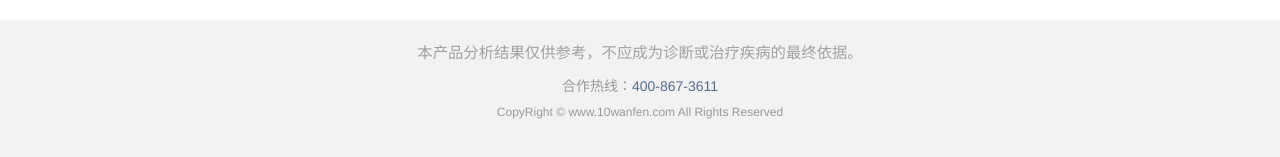
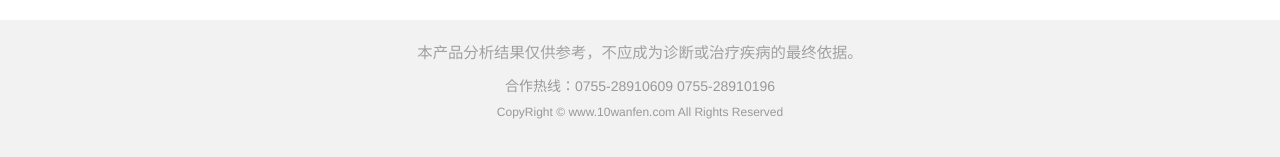
Before and after one commit to wu775825/weH5, a website: page html/index.html in a window 1280 px wide. Shown: the part 909-1066 px from the top of the page. Drawn offline with Linux system fonts and the light colour scheme.

Commit message:
modified index.html call

```diff
--- a/html/index.html
+++ b/html/index.html
@@ -327,7 +327,7 @@
   <footer>
     <p>本产品分析结果仅供参考，不应成为诊断或治疗疾病的最终依据。</p>
     <div class="weui-footer">
-      <p>合作热线：<a href="tel:400-867-3611">400-867-3611</a></p>
+      <p>合作热线：0755-28910609  0755-28910196</p>
       <p class="weui-footer__text">CopyRight © www.10wanfen.com All Rights Reserved</p>
     </div>
   </footer>
```
